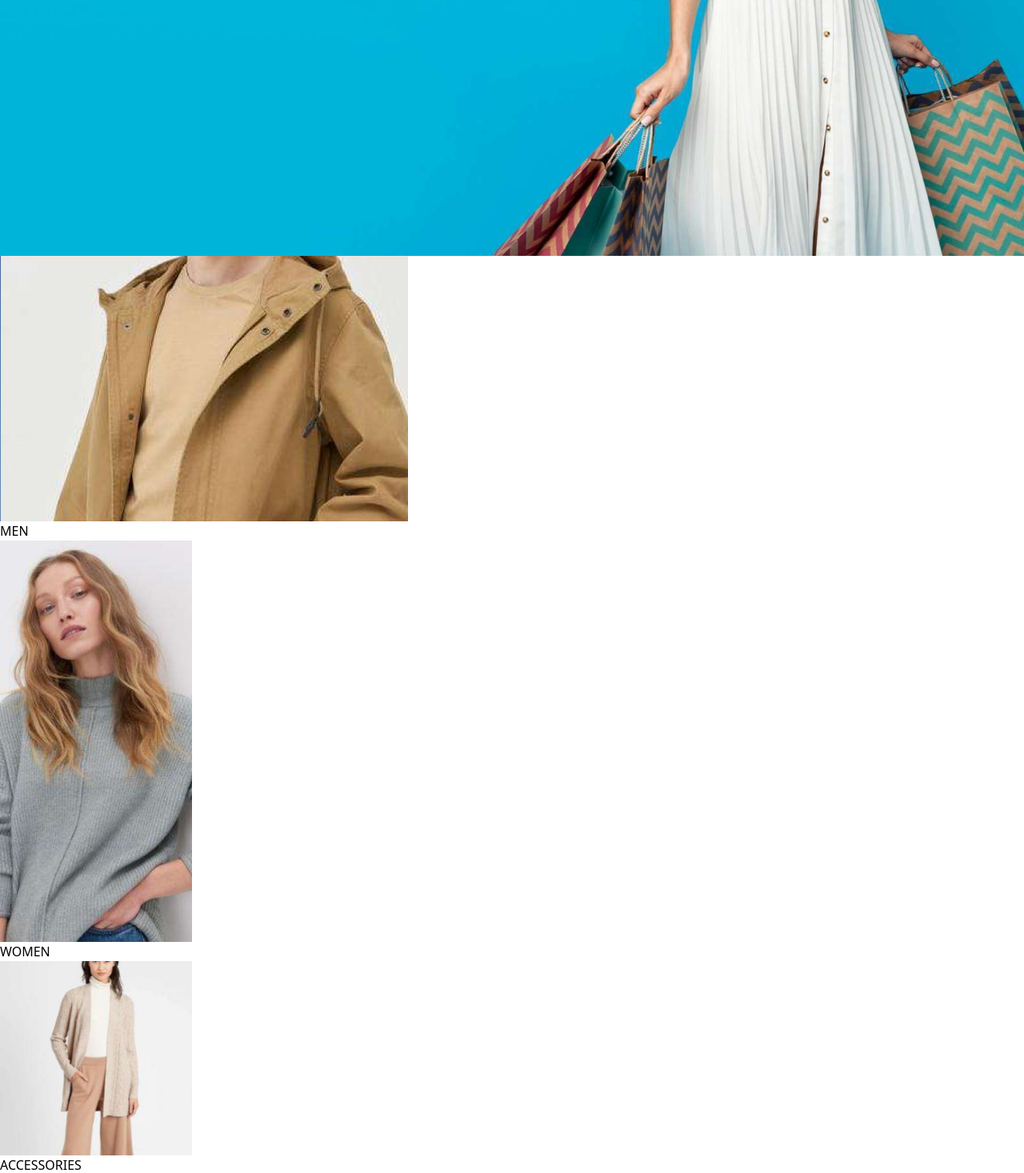
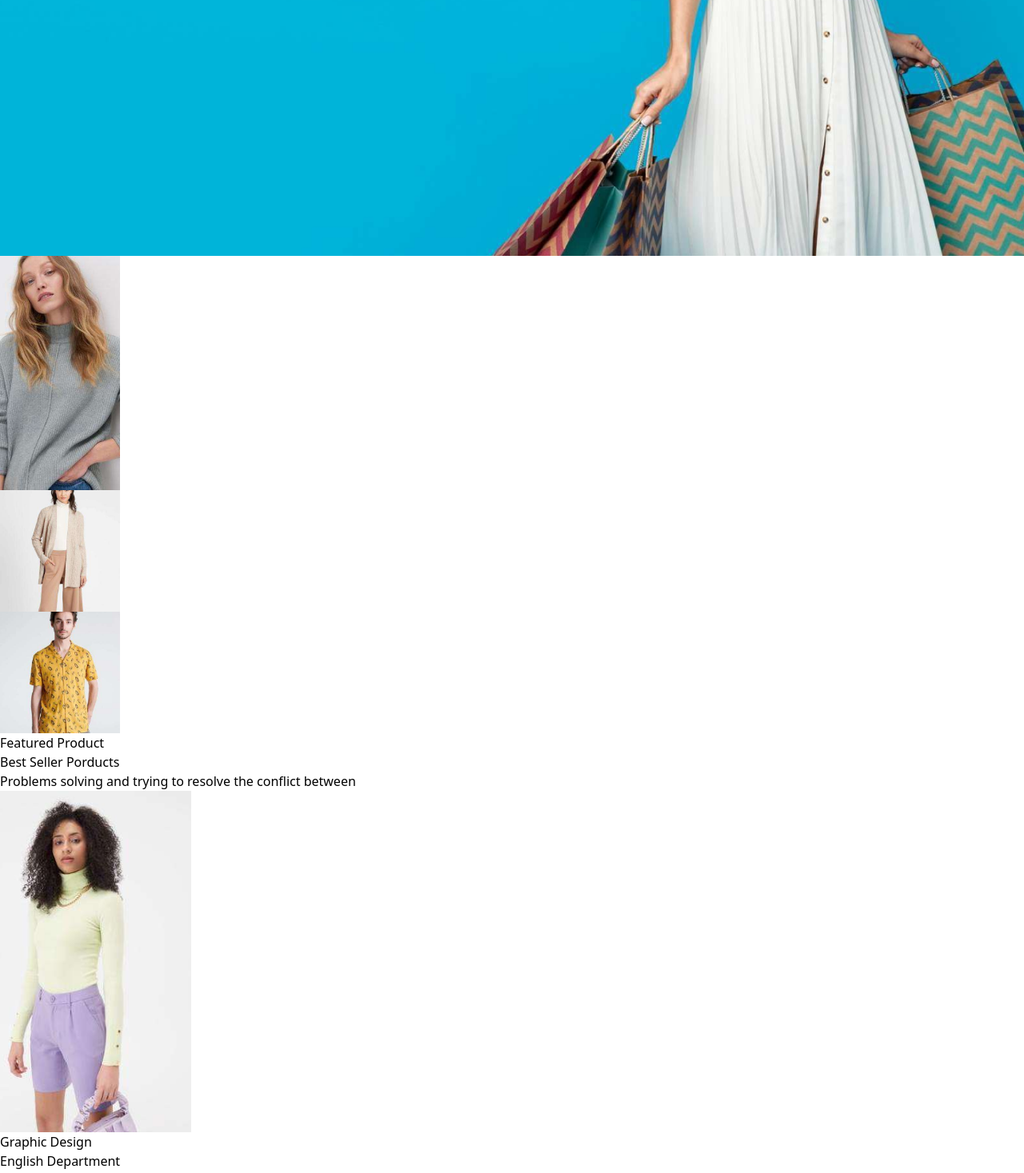
Before and after one commit to AreebaSadiq23/e-commerce-web-project, a Next.js app: page / in a window 1280 px wide. Shown: the part 480-1947 px from the top of the page at 80% size. Built offline with nearby package versions, Linux system fonts and the light colour scheme.

Commit message:
update files

```diff
--- a/src/components/EditorPickSection.tsx
+++ b/src/components/EditorPickSection.tsx
@@ -1,72 +1,57 @@
-import Image from "next/image";
+import React from 'react';
+import Image from 'next/image';
 
-const EditorsPick = () => {
+const EditorPickSection = () => {
   return (
-    <section className="bg-[#FAFAFA] py-10 px-4 md:px-8 lg:px-16">
-      <div className="text-center pt-16">
-        <h2 className="text-xl mb-2 font-bold text-black md:text-3xl">
-          EDITOR PICK
-        </h2>
-        <p className="text-gray-400 text-2xl md:text-md">
-          Problems trying to resolve the conflict between
-        </p>
+    <div className="bg-gray-100 py-20 max-w-screen-2xl mx-auto">
+      {/* Editor's Pick Text */}
+      <div className="text-center mb-8">
+        <h2 className="text-4xl font-bold text-gray-800">Editor&apos;s Pick</h2>
+        <p className="text-xl text-gray-600 mt-4">Problem trying to resolve the conflict between</p>
       </div>
 
-      <div className="py-20 grid grid-cols-1 gap-6 md:grid-cols-2 lg:grid-cols-4 lg:px-48">
-        <div className="relative col-span-1 md:col-span-2 lg:col-span-2 lg:row-span-2">
+      {/* Image Grid: 4 images side by side */}
+      <div className="grid grid-cols-2 md:grid-cols-4 gap-4 mt-10 px-4">
+      <div className="flex justify-center">
           <Image
             src="/editor/img3.png"
-            alt="Men"
-            width={510}
-            height={500}
-            className="rounded-lg"
+            alt="Featured Image 3"
+            width={150}
+            height={150}
+            className="object-cover rounded-lg shadow-md"
           />
-          <div className="absolute bottom-6 left-7 bg-white py-3 px-16">
-            <p className="font-bold text-black">MEN</p>
-          </div>
+        </div>
+        <div className="flex justify-center">
+          <Image
+            src="/editor/img1.png"
+            alt="Featured Image 1"
+            width={150}
+            height={150}
+            className="object-cover rounded-lg shadow-md"
+          />
+        </div>
+        <div className="flex justify-center">
+          <Image
+            src="/editor/img2.png"
+            alt="Featured Image 2"
+            width={150}
+            height={150}
+            className="object-cover rounded-lg shadow-md"
+          />
         </div>
 
-        <div className="relative col-span-1 md:col-span-1 lg:row-span-2">
-          <Image
-            src="/editor/img1.png"
-            alt="Women"
-            width={240}
-            height={500}
-            className="rounded-lg"
-          />
-          <div className="absolute bottom-6 left-7 bg-white py-3 px-8">
-            <p className="font-bold text-black">WOMEN</p>
-          </div>
-        </div>
-
-        <div className="relative col-span-1 lg:row-span-1">
-          <Image
-            src="/editor/img2.png"
-            alt="Accessories"
-            width={240}
-            height={230}
-            className="rounded-lg h-full"
-          />
-          <div className="absolute bottom-6 left-4 bg-white py-3 px-6">
-            <p className="font-bold text-black">ACCESSORIES</p>
-          </div>
-        </div>
-
-        <div className="relative col-span-1 lg:row-span-1">
+        <div className="flex justify-center">
           <Image
             src="/editor/img4.png"
-            alt="Kids"
-            width={240}
-            height={230}
-            className="rounded-lg h-full"
+            alt="Featured Image 4"
+            width={150}
+            height={150}
+            className="object-cover rounded-lg shadow-md"
           />
-          <div className="absolute bottom-6 left-4 bg-white py-3 px-10">
-            <p className="font-bold text-black">KIDS</p>
-          </div>
         </div>
       </div>
-    </section>
+    </div>
   );
 };
 
-export default EditorsPick;
+export default EditorPickSection;
```
